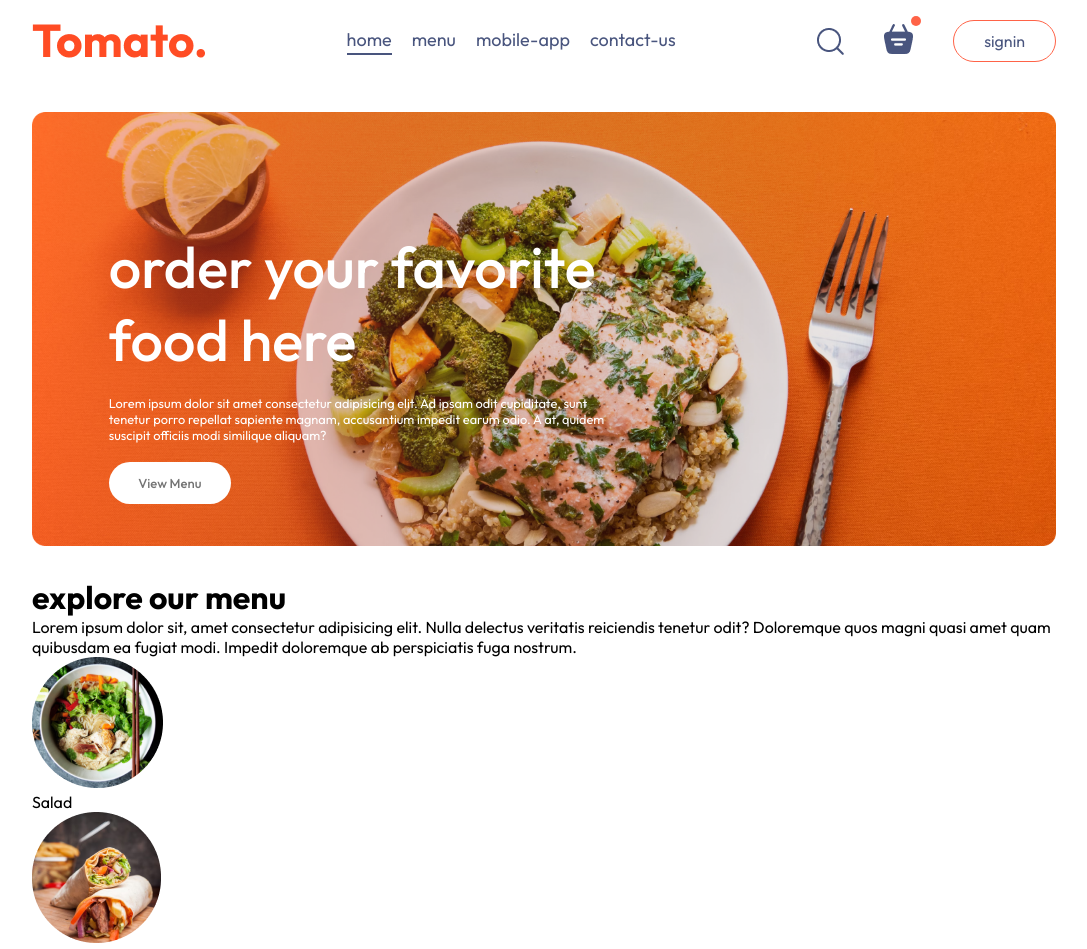
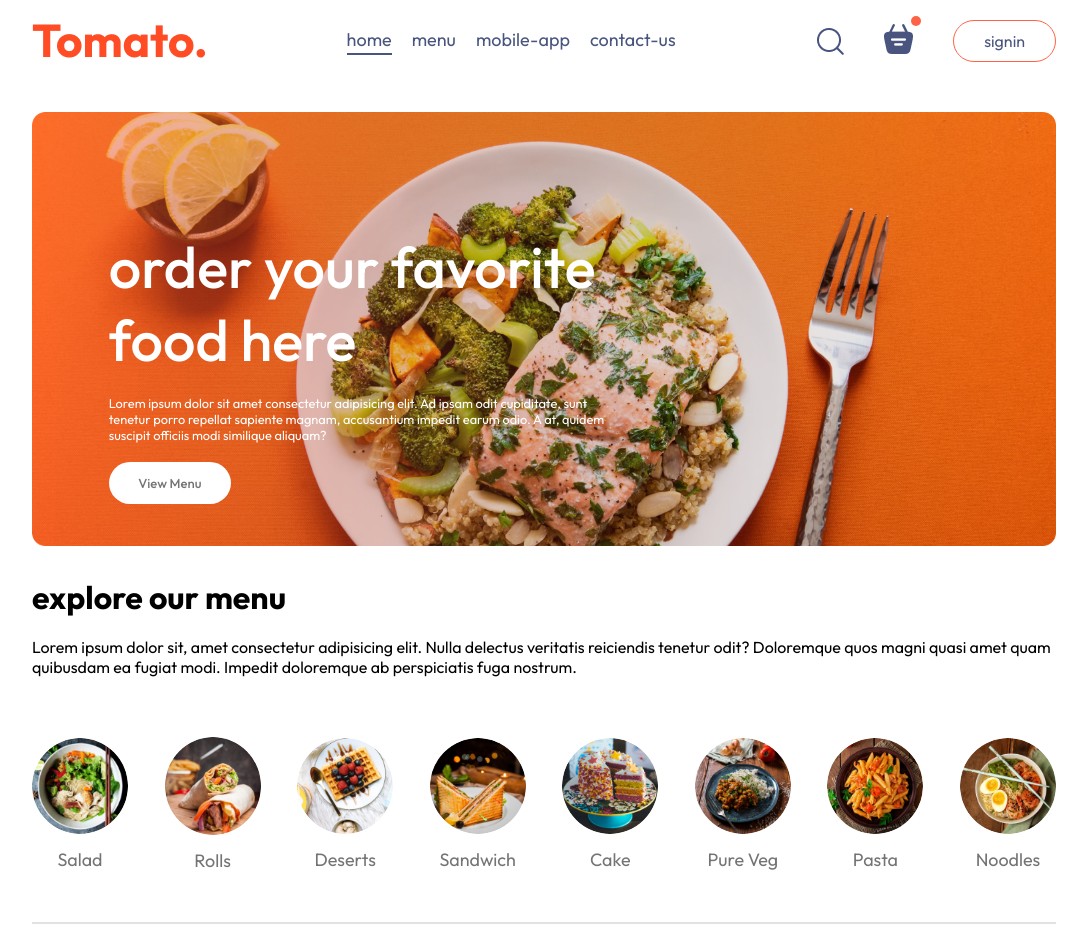
Before and after one commit to HADJADJDAOUD/undre_dev, a React (Vite) app in the folder frontend/: page / in a window 1280 px wide. Shown: the top 949 px of the page, without its empty margins (96-1183 px from the left). Built offline with nearby package versions, Linux system fonts and the light colour scheme.

Commit message:
completed-menu

```diff
--- a/frontend/src/components/ExploreMenu/ExploreMenu.css
+++ b/frontend/src/components/ExploreMenu/ExploreMenu.css
@@ -0,0 +1,57 @@
+.explor-menu {
+  display: flex;
+  flex-direction: column;
+  gap:20px;
+}
+
+explor-menu h1{
+    color: #262626;
+    font-weight: 500;
+
+}
+.explor-menu-text{
+    max-width: 60%;
+    columns: #808080;
+}
+.explor-menu-list{
+    display: flex;
+    gap: 20px;
+    flex-wrap: wrap;
+    justify-content: space-between  ;
+    align-items: center;
+    text-align: center;
+    margin: 20px 0px;
+    overflow-x: scroll;
+
+}
+.explor-menu-list::-webkit-scrollbar{
+    display: none;
+}
+
+.explor-menu-list-item img{
+    width: 7.5vw;
+    min-width: 80px;
+    cursor: pointer;
+    border-radius: 50%;
+    transition: all 0.3s ease;
+}
+
+.explor-menu-list-item p{
+    margin-top:10px;
+    color: #747474;
+    font-size: max(1.4vw, 16px);
+    cursor: pointer;
+}
+
+.explor-menu hr{
+    margin: 10px 0px;
+    height: 2px;
+    background-color: #e2e2e2;
+    border: none;
+}
+
+.explor-menu-list-item .active{
+    border:4px solid tomato;
+    padding : 2px;
+
+}
--- a/frontend/src/components/ExploreMenu/ExploreMenu.jsx
+++ b/frontend/src/components/ExploreMenu/ExploreMenu.jsx
@@ -1,21 +1,22 @@
 import React from 'react'
 import './ExploreMenu.css'
 import {menu_list} from '../../assets/assets'
-const ExploreMenu = () => {
+const ExploreMenu = ({category,setCategory}) => {
   return (
-    <div className='explre-menu' id='explore-menu' >
+    <div className='explor-menu' id='explore-menu' >
         <h1>explore our menu</h1>
         <p>Lorem ipsum dolor sit, amet consectetur adipisicing elit. Nulla delectus veritatis reiciendis tenetur odit? Doloremque quos magni quasi amet quam quibusdam ea fugiat modi. Impedit doloremque ab perspiciatis fuga nostrum.</p>
-        <p className="explre-menu-text"></p>
-        <div className="explre-menu-list">
+        <p className="explor-menu-text"></p>
+        <div className="explor-menu-list">
             {menu_list.map((item, index) => (
-                <div className="explre-menu-list-item" key={index}>
-                    <img src={item.menu_image} alt={item.menu_name} />
+                <div onClick={()=>setCategory(prev=>prev===item.menu_name?"all":item.menu_name)} className="explor-menu-list-item" key={index}>
+                    <img className={category===item.menu_name?"active":""} src={item.menu_image} alt={item.menu_name} />
                     <p>{item.menu_name}</p>
 
                 </div>
             ))}
         </div>
+        <hr />
 
     </div>
   )
--- /dev/null
+++ b/frontend/src/components/StoreContext.jsx
@@ -0,0 +1,18 @@
+import React, { createContext } from "react";
+
+
+export const StoreContext = createContext(null);
+
+const StoreContextProvider = (props) => {
+    const contextValue = {
+
+    };
+
+    return (
+        <StoreContext.Provider value={contextValue}>
+            {props.children}
+        </StoreContext.Provider>
+    );
+};
+
+export default StoreContextProvider;
--- a/frontend/src/main.jsx
+++ b/frontend/src/main.jsx
@@ -3,11 +3,14 @@
 import './index.css'
 import App from './App.jsx'
 import { BrowserRouter, BrowserRouter as Router } from 'react-router-dom'
+import StorecontextProvider from './components/StoreContext.jsx'
 
 createRoot(document.getElementById('root')).render(
   <BrowserRouter>
+  <StorecontextProvider>
   <StrictMode>
     <App />
-  </StrictMode>,
+  </StrictMode>
+  </StorecontextProvider>
   </BrowserRouter>
 )
--- a/frontend/src/pages/Home/Home.jsx
+++ b/frontend/src/pages/Home/Home.jsx
@@ -2,11 +2,13 @@
 import './Home.css'
 import Header from '../../components/Header/Header'
 import ExploreMenu from '../../components/ExploreMenu/ExploreMenu'
+import { useState } from 'react'
 const Home = () => {
+    const [category, setCategory] = useState('all')
   return (
     <div>
         <Header />
-      <ExploreMenu />
+      <ExploreMenu category={category} setCategory={setCategory} />
     </div>
   )
 }
```
